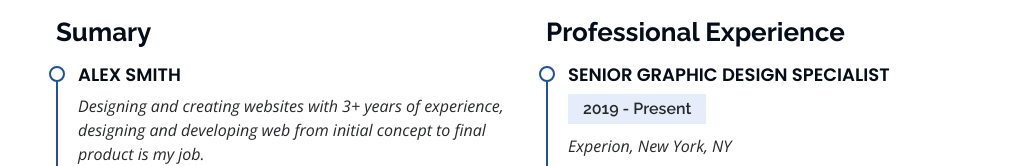
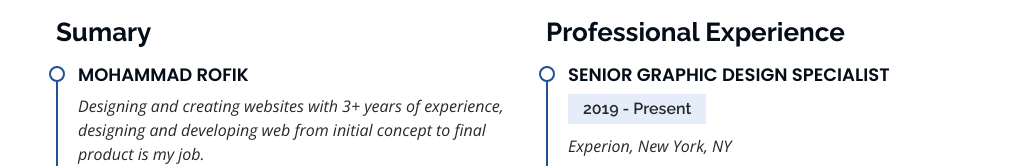
Before and after one commit to ofeck21/Portofolio, a plain HTML site: page index.html in a window 1280 px wide. Shown: the part 2171-2337 px from the top of the page, without its empty margins (256-1280 px from the left). Drawn offline with nearby package versions, Linux system fonts and the light colour scheme.

Commit message:
change name in resume section

```diff
--- a/index.html
+++ b/index.html
@@ -296,7 +296,7 @@
           <div class="col-lg-6" data-aos="fade-up">
             <h3 class="resume-title">Sumary</h3>
             <div class="resume-item pb-0">
-              <h4>Alex Smith</h4>
+              <h4>Mohammad Rofik</h4>
               <p><em>Designing and creating websites with 3+ years of experience, designing and developing web from initial concept to final product is my job.</em></p>
               <ul>
                 <li>Pamekasan, Madura, Indonesia</li>
```
